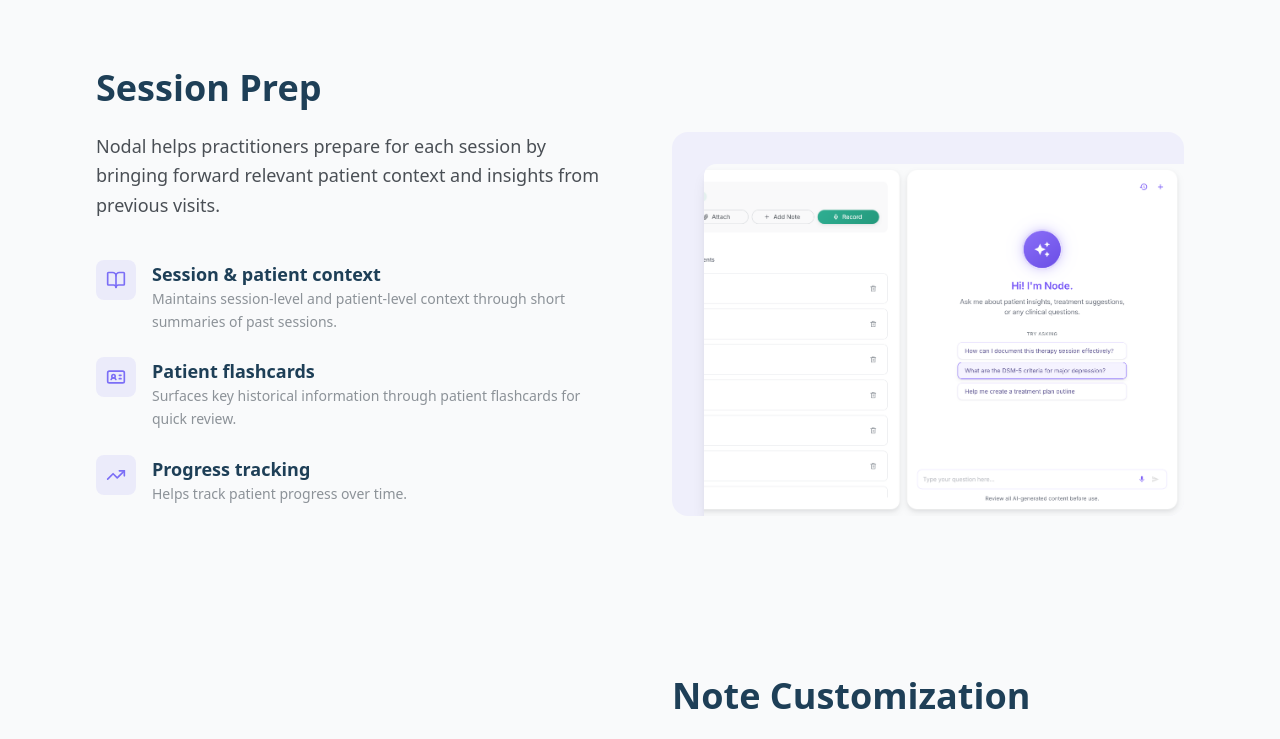
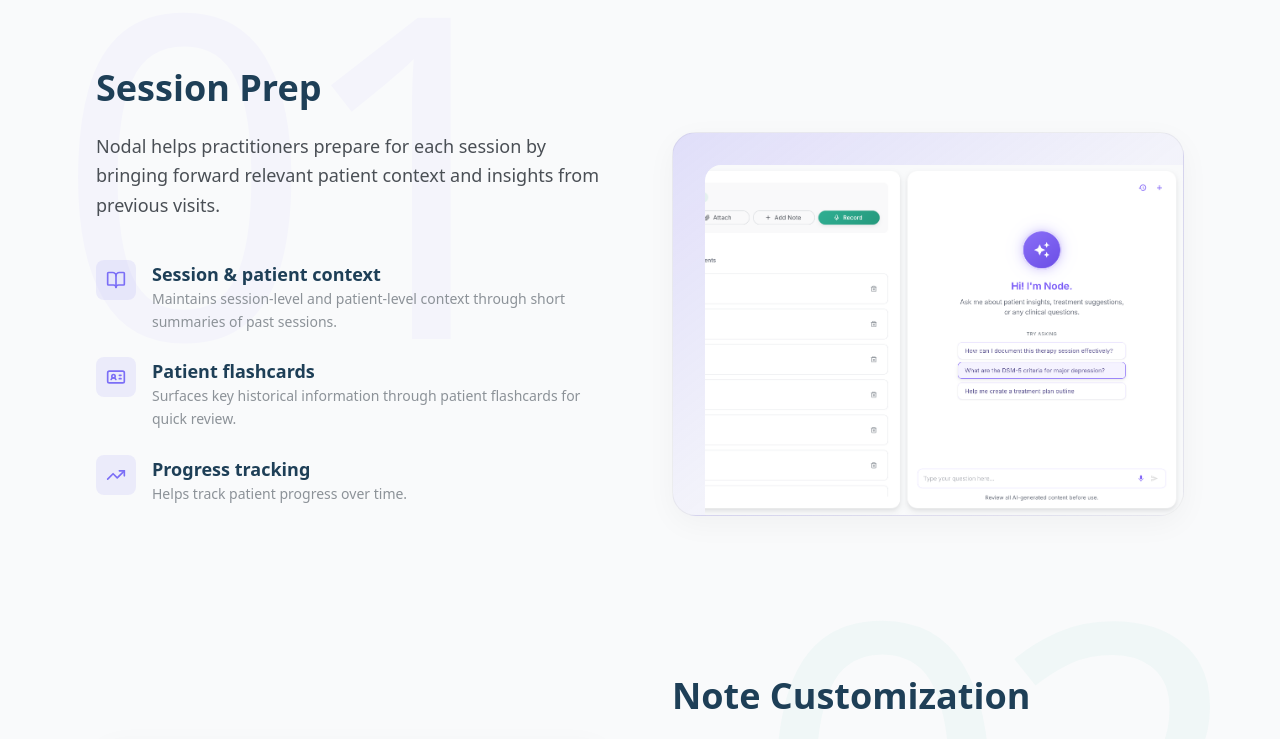
Before and after one commit to corenodal/nodal-website, a React (Vite) app: page /features in a window 1280 px wide. Shown: the part 860-1599 px from the top of the page. Built offline with nearby package versions, Linux system fonts and the light colour scheme.

Commit message:
add numbers to feature deatils

```diff
--- a/src/sections/FeatureDetails.tsx
+++ b/src/sections/FeatureDetails.tsx
@@ -204,10 +204,10 @@
       'bottom-right': 'pb-6 pr-6 md:pb-8 md:pr-8 pt-0 pl-0',
     };
     const rounded = {
-      'top-left':     'rounded-tl-xl',
-      'top-right':    'rounded-tr-xl',
-      'bottom-left':  'rounded-bl-xl',
-      'bottom-right': 'rounded-br-xl',
+      'top-left':     'rounded-tl-2xl',
+      'top-right':    'rounded-tr-2xl',
+      'bottom-left':  'rounded-bl-2xl',
+      'bottom-right': 'rounded-br-2xl',
     };
     const objectPos = {
       'top-left':     'object-right-bottom',
@@ -225,8 +225,18 @@
     >
       <div className="max-w-6xl mx-auto w-full flex flex-col gap-40">
         {features.map((feature, i) => {
+          const numberAlignClass = feature.imageFirst ? 'right-0 md:-right-10' : 'left-0 md:-left-10';
+          const numberColorClass = feature.accent === 'nodal-violet' ? 'text-nodal-violet/[0.04]' : 'text-nodal-green/[0.05]';
+
           const textBlock = (
-            <div key={`text-${i}`} className="flex-1 flex flex-col justify-start">
+            <div key={`text-${i}`} className="flex-1 flex flex-col justify-start relative z-0">
+              <div
+                aria-hidden
+                className={`absolute -top-16 md:-top-32 ${numberAlignClass} text-[240px] md:text-[450px] font-medium leading-none tracking-tighter select-none pointer-events-none -z-10 ${numberColorClass}`}
+              >
+                {String(i + 1).padStart(2, '0')}
+              </div>
+
               <h2 className={`${type.heading} font-semibold text-nodal-blue mb-6`}>
                 {feature.title}
               </h2>
@@ -255,20 +265,22 @@
           );
 
           const anchor = anchorStyles(feature.imageAnchor);
+          const bgClassName = feature.accent === 'nodal-violet'
+            ? 'bg-gradient-to-br from-nodal-violet/20 via-nodal-violet/5 to-transparent'
+            : 'bg-gradient-to-br from-nodal-green/20 via-nodal-green/5 to-transparent';
+
           const imageBlock = (
-            <div key={`img-${i}`} className="flex-1 flex items-end justify-center mt-8 md:mt-16">
+            <div key={`img-${i}`} className="flex-1 flex items-end justify-center mt-8 md:mt-16 group">
               <div
-                className={`rounded-2xl w-full aspect-[4/3] ${anchor.pad} overflow-hidden ${
-                  feature.accent === 'nodal-violet'
-                    ? 'bg-nodal-violet/8'
-                    : 'bg-nodal-green/8'
-                }`}
+                className={`rounded-3xl w-full aspect-[4/3] ${anchor.pad} overflow-hidden shadow-[0_8px_30px_rgb(0,0,0,0.04)] border border-black/5 ${bgClassName} transition-all duration-300`}
               >
-                <img
-                  src={feature.image}
-                  alt={feature.title}
-                  className={`w-full h-full object-cover ${anchor.objectPos} ${anchor.rounded} shadow-lg`}
-                />
+                <div className={`w-full h-full overflow-hidden ${anchor.rounded} ring-1 ring-white/40 ring-inset bg-black/5`}>
+                  <img
+                    src={feature.image}
+                    alt={feature.title}
+                    className={`w-full h-full object-cover ${anchor.objectPos} transition-transform duration-700 ease-out group-hover:scale-105`}
+                  />
+                </div>
               </div>
             </div>
           );
```
